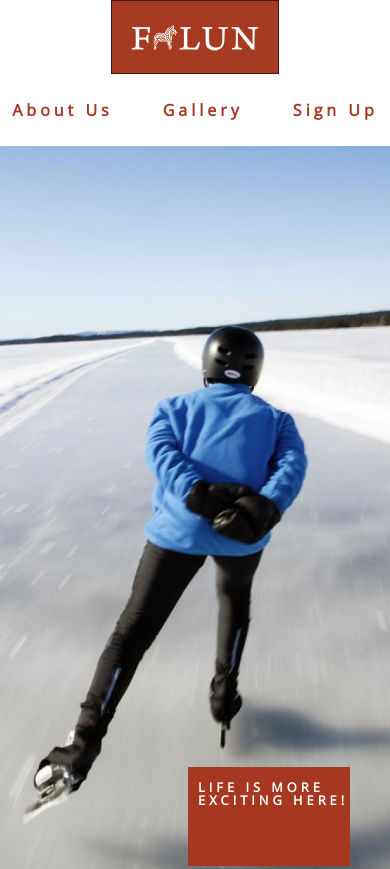
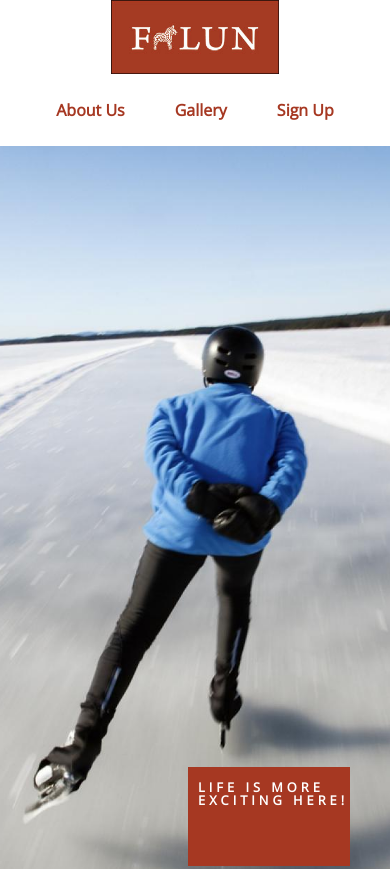
Before and after one commit to iurjoh/Falun, a plain HTML site: page index.html in a window 390 px wide. Shown: the top 869 px of the page. Drawn offline with nearby package versions, Linux system fonts and the light colour scheme.

Commit message:
Modified menu bar and remove letter spacing

```diff
--- a/assets/css/style.css
+++ b/assets/css/style.css
@@ -318,6 +318,10 @@ footer {
         display: block;
     }
 
+    #menu {
+        letter-spacing: 0;
+    }
+
     #menu li {
         padding: 25px ;
         margin-right: 0;
```
Also changed, not shown: index.html (+0 -1 lines).
